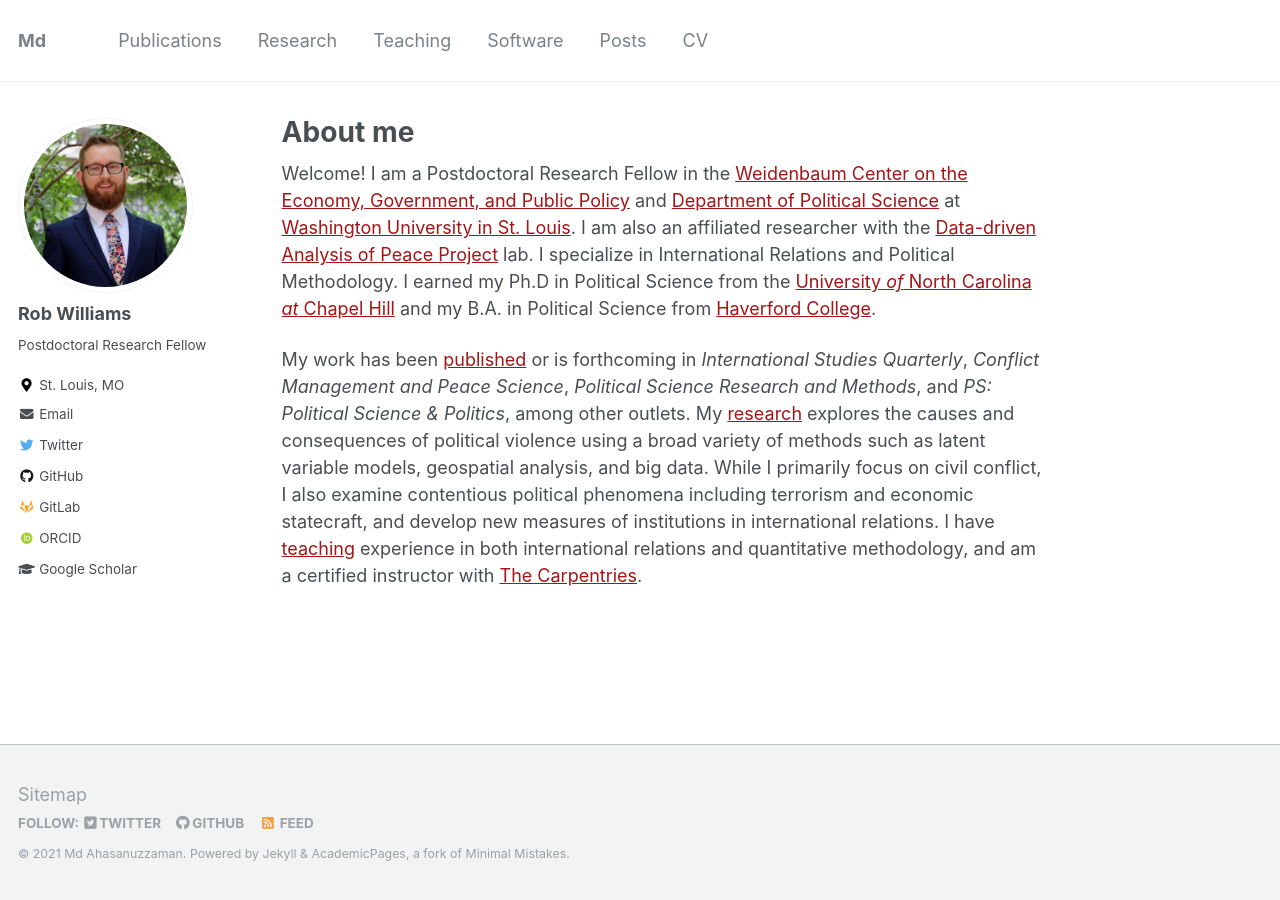
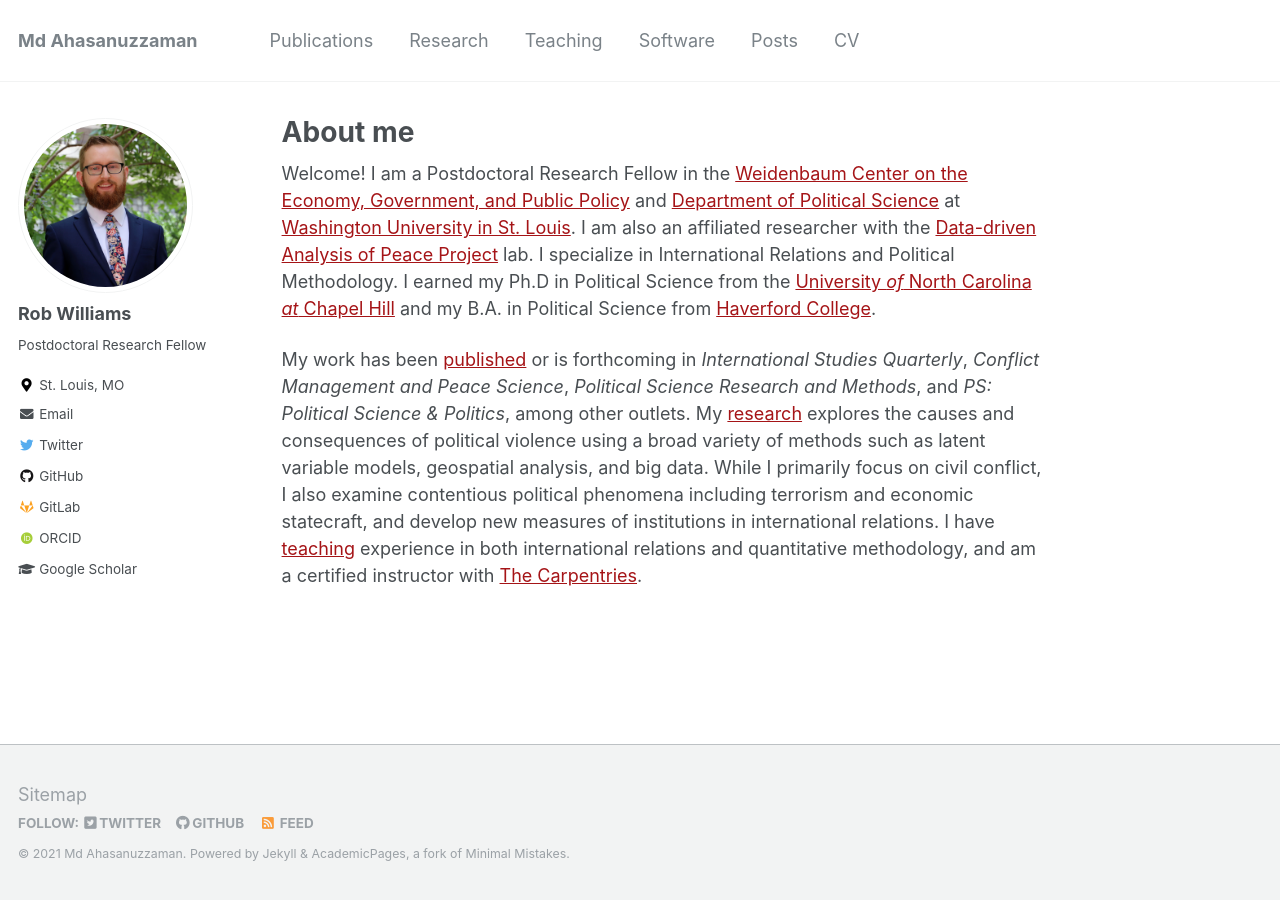
Before and after one commit to ahsan2010/ahsan2010.github.io, a Jekyll site: the page built from _pages/about.md, in a window 1280 px wide. Built offline with Jekyll 4.4.1, drawn with Linux system fonts in a browser that asks for light colours; some web fonts are replaced.

Commit message:
change the title

```diff
--- a/_config.yml
+++ b/_config.yml
@@ -7,7 +7,7 @@
 
 # Site Settings
 locale                   : "en-US"
-title                    : "Md"
+title                    : "Md Ahasanuzzaman"
 title_separator          : "-"
 name                     : &name "Md Ahasanuzzaman"
 description              : &description "Postdoc in Political Science"
```
